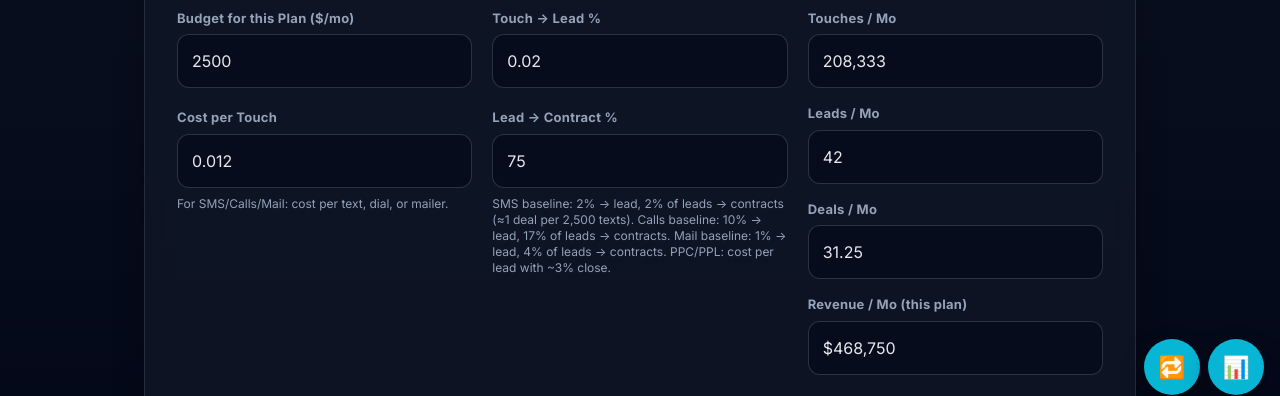
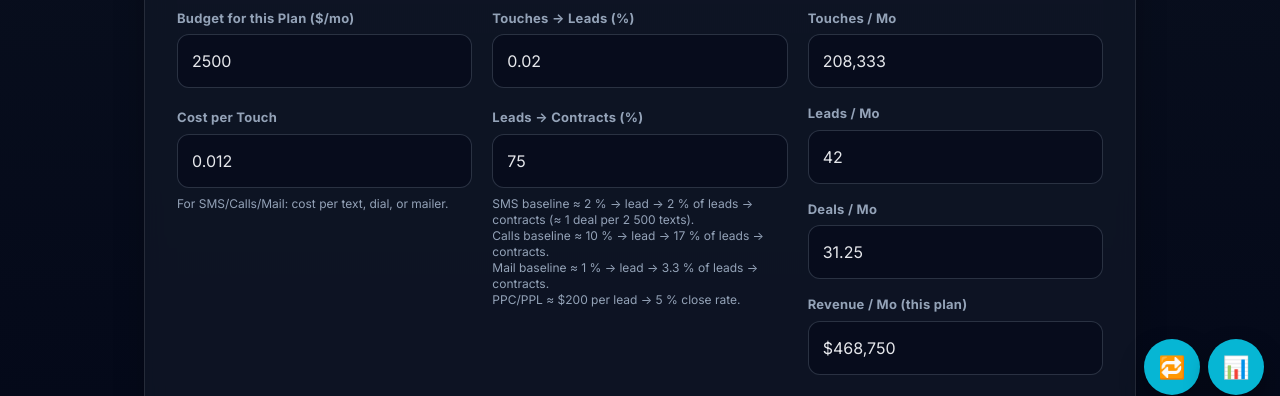
Before and after one commit to jb24000/mbps-rei-marketing-roi, a plain HTML site: page index.html in a window 1280 px wide. Shown: the part 385-781 px from the top of the page. Drawn offline with nearby package versions, Linux system fonts and the light colour scheme.

Commit message:
Update index.html

```diff
--- a/index.html
+++ b/index.html
@@ -393,11 +393,12 @@
           </div>
 
          <p class="text-xs text-slate-400 mt-2">
-            SMS baseline: 2% → lead, 2% of leads → contracts (≈1 deal per 2,500 texts).
-            Calls baseline: 10% → lead, 17% of leads → contracts.
-            Mail baseline: 1% → lead, 4% of leads → contracts.
-            PPC/PPL: cost per lead with ~3% close.
+          SMS baseline ≈ 2 % → lead → 2 % of leads → contracts (≈ 1 deal per 2 500 texts).<br>
+          Calls baseline ≈ 10 % → lead → 17 % of leads → contracts.<br>
+          Mail baseline ≈ 1 % → lead → 3.3 % of leads → contracts.<br>
+          PPC/PPL ≈ $200 per lead → 5 % close rate.
          </p>
+
         </div>
 
         <!-- Column 3: This Plan — Outputs -->
@@ -774,20 +775,28 @@
     // ---------------------------------------
     // UI Sync Helpers
     // ---------------------------------------
-    function syncCostLabels(){
+
+  function syncCostLabels() {
   const p = plans[selectedPlan];
+  const isTouch = p.type === 'touch';
 
-      const isTouch = p.type === 'touch';
+  // Cost label
   el('costLabel').textContent = isTouch ? 'Cost per Touch' : 'Cost per Lead';
 
-      // help text toggles
+  // Help text toggle
   el('costHelpTouch').classList.toggle('hidden', !isTouch);
   el('costHelpLead').classList.toggle('hidden', isTouch);
 
-      // rate labels
-      el('leadRateLabel').textContent = isTouch ? 'Touch → Lead %' : 'Lead Rate (fixed)';
-      el('dealRateLabel').textContent = 'Lead → Contract %';
+  // Funnel rate labels — clearer arrows & percentage hint
+  if (isTouch) {
+    el('leadRateLabel').textContent = 'Touches → Leads (%)';
+    el('dealRateLabel').textContent = 'Leads → Contracts (%)';
+  } else {
+    el('leadRateLabel').textContent = 'Leads (100 = All Paid)';
+    el('dealRateLabel').textContent = 'Leads → Contracts (%)';
   }
+}
+
 
     function syncPlanFields(){
       const p = plans[selectedPlan];
```
Lines whose indentation alone changed are shown as unchanged.
